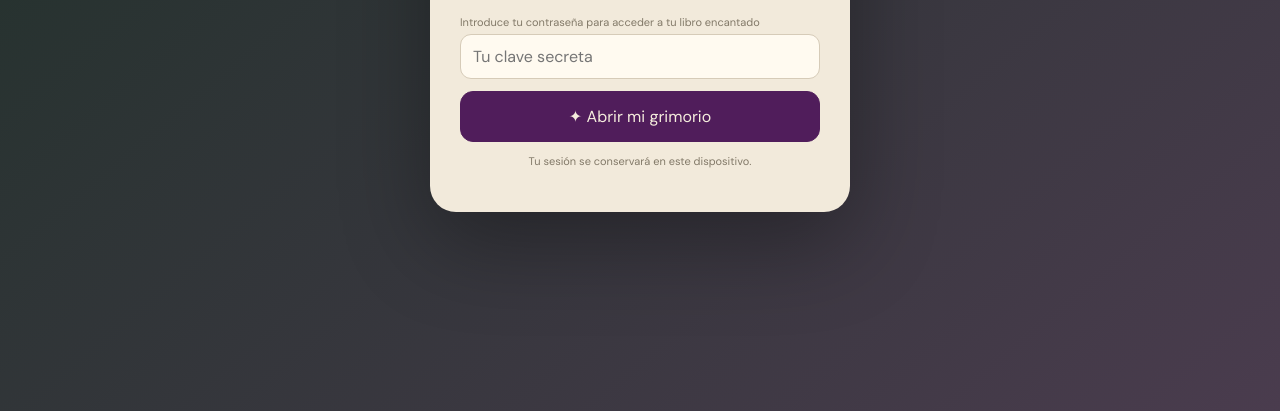
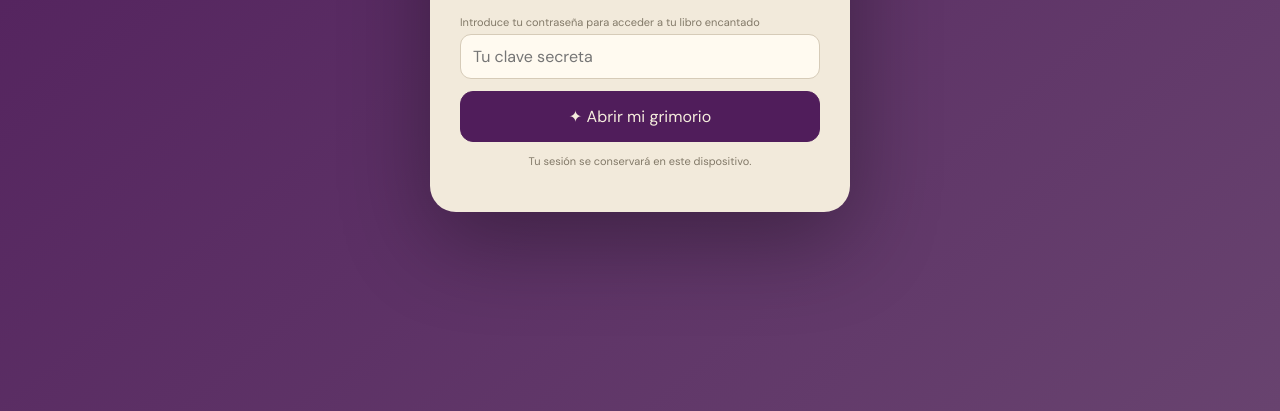
Before and after one commit to juanmapuedecontodo/agendajuanma, a plain HTML site: page index.html in a window 1280 px wide. Shown: the part 389-800 px from the top of the page. Drawn offline with nearby package versions, Linux system fonts and the light colour scheme; a script that the page names is missing.

Commit message:
Update index.html

```diff
--- a/index.html
+++ b/index.html
@@ -31,7 +31,7 @@ button,input,textarea,select{font:inherit}button{cursor:pointer}.app{max-width:1
 input,select,textarea{width:100%;border:1px solid #d6cbb8;background:#fffaf0;border-radius:11px;padding:11px 12px;color:var(--ink);outline:none}input:focus,select:focus,textarea:focus{border-color:var(--moss);box-shadow:0 0 0 3px #8a659120}textarea{min-height:76px;resize:vertical}label{display:block;font-size:11px;color:var(--muted);margin:0 0 5px}.field{margin-bottom:11px}.formgrid{display:grid;grid-template-columns:1fr 1fr;gap:10px}.formgrid .wide{grid-column:1/-1}
 .modal-wrap{position:fixed;inset:0;background:#1e2922a8;z-index:60;display:none;align-items:center;justify-content:center;padding:16px;backdrop-filter:blur(5px)}.modal-wrap.open{display:flex;animation:fade .22s}.modal{width:min(600px,100%);max-height:90vh;overflow:auto;background:var(--paper);border:1px solid #fff8;border-radius:22px;padding:22px;box-shadow:0 25px 80px #0004;animation:pop .28s}.modal h2{font:600 28px "Cormorant Garamond";color:var(--forest);margin:0 0 15px}.modal-foot{display:flex;justify-content:flex-end;gap:8px;margin-top:14px}
 .toast{position:fixed;z-index:90;bottom:90px;left:50%;transform:translate(-50%,15px);opacity:0;pointer-events:none;background:var(--forest);color:#fff1dc;padding:11px 17px;border-radius:14px;font-size:12px;transition:.3s;box-shadow:var(--shadow);max-width:90vw}.toast.show{opacity:1;transform:translate(-50%,0)}
-.login{position:fixed;inset:0;z-index:100;background:linear-gradient(140deg,#1e3028,#4a3c4e);display:grid;place-items:center;padding:20px}.loginbox{width:min(420px,100%);background:#f2eadb;border-radius:26px;padding:30px;text-align:center;box-shadow:0 30px 90px #0005}.loginbox .sigil{margin:0 auto 13px}.loginbox h1{font:700 34px "Cormorant Garamond";color:var(--forest);margin:0}.loginbox p{font-size:13px;color:var(--muted);line-height:1.6}.loginbox .btn{width:100%;margin-top:12px;padding:14px}
+.login{position:fixed;inset:0;z-index:100;background:linear-gradient(140deg,#501d5b,#68436f);display:grid;place-items:center;padding:20px}.loginbox{width:min(420px,100%);background:#f2eadb;border-radius:26px;padding:30px;text-align:center;box-shadow:0 30px 90px #0005}.loginbox .sigil{margin:0 auto 13px}.loginbox h1{font:700 34px "Cormorant Garamond";color:var(--forest);margin:0}.loginbox p{font-size:13px;color:var(--muted);line-height:1.6}.loginbox .btn{width:100%;margin-top:12px;padding:14px}
 .week-scroll{overflow-x:auto;-webkit-overflow-scrolling:touch}.week{display:grid;grid-template-columns:repeat(7,minmax(0,1fr));gap:7px}.day{background:#f9f3e7;border:1px solid var(--line);border-radius:13px;padding:10px 7px;min-height:110px;cursor:pointer;transition:.2s}.day:hover,.day.selected{border-color:var(--gold);background:#eee3cd}.day strong{display:block;font:600 19px "Cormorant Garamond"}.day small{font-size:9px;color:var(--muted);text-transform:uppercase}.day .mini{font-size:10px;margin-top:7px;line-height:1.5;overflow:hidden}
 .month{display:grid;grid-template-columns:repeat(7,1fr);gap:5px}.month .day{min-height:62px;text-align:center;padding:7px 3px}.month .day strong{font-size:16px}.month .day small{display:block}.month .day .dot{display:inline-block;margin:5px 2px 0}
 .pill{display:inline-flex;align-items:center;gap:5px;padding:4px 8px;border-radius:99px;background:#e6ddca;font-size:10px;color:var(--forest)}.tabs{display:flex;gap:6px;flex-wrap:wrap}.tabs button{border:1px solid var(--line);background:#f8f2e7;border-radius:99px;padding:8px 12px;font-size:11px;color:var(--forest)}.tabs button.active{background:var(--forest);color:#f5eddd}
```
